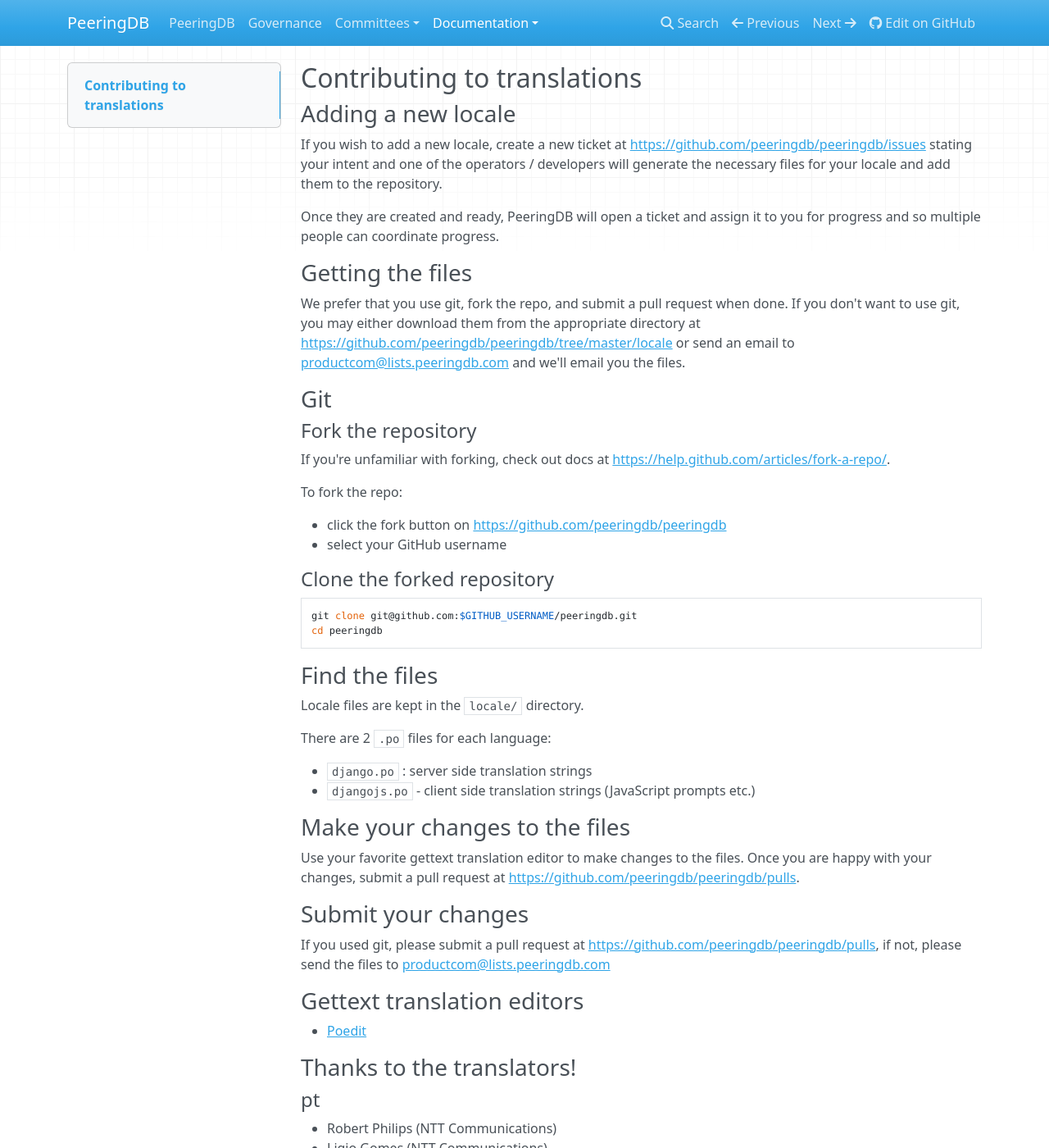
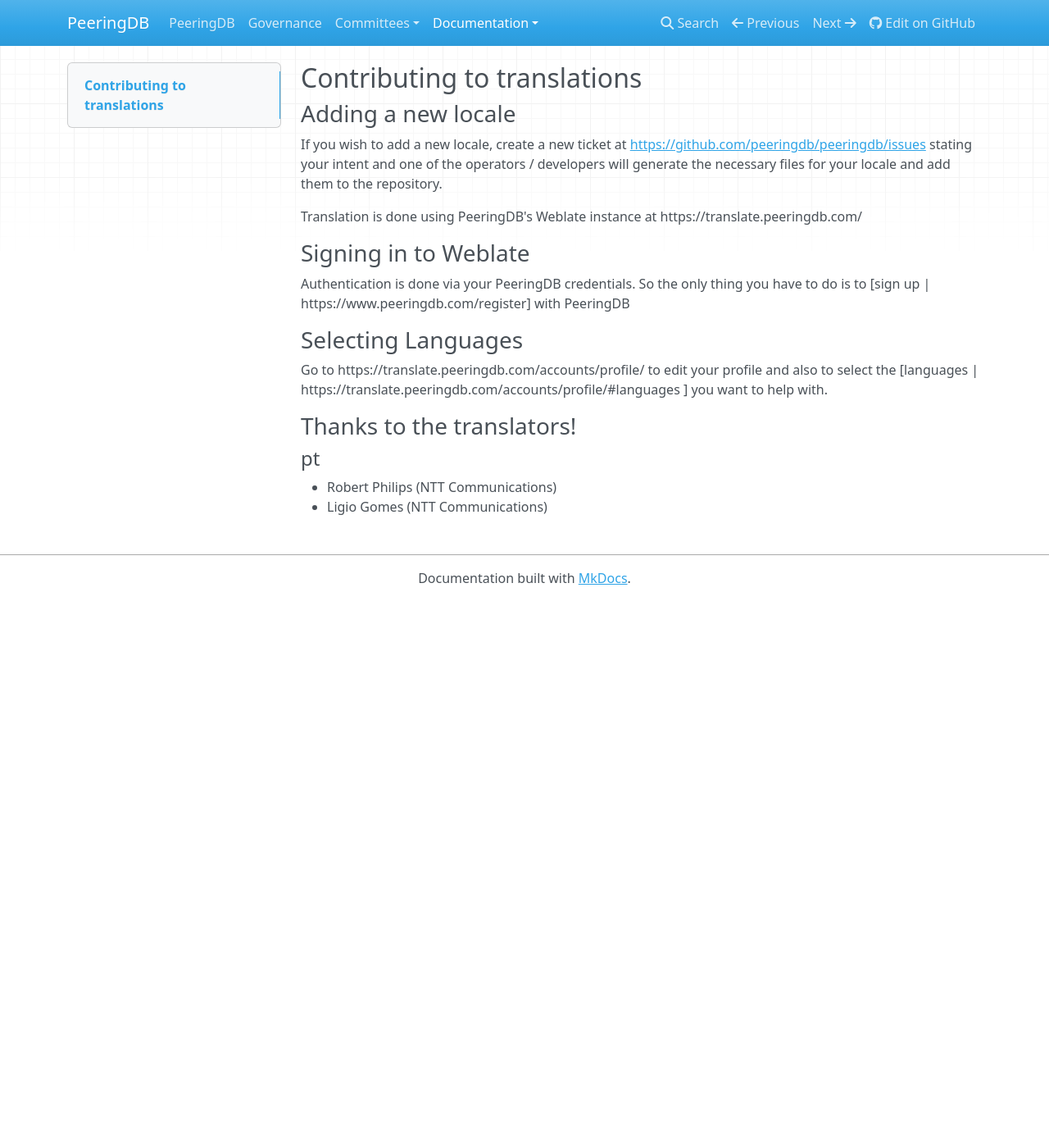
Before and after one commit to peeringdb/docs, an MkDocs documentation site: the page built from docs/translation.md, in a window 1280 px wide and 1400 px high. Shown: the whole window at 82% size. Built offline with MkDocs 1.6.1, drawn with Linux system fonts in a browser that asks for light colours; nearby versions of some CDN libraries; old or Windows-style settings are respelled for this version of MkDocs.

Commit message:
Update translation.md

````diff
--- a/docs/translation.md
+++ b/docs/translation.md
@@ -4,57 +4,18 @@
 
 If you wish to add a new locale, create a new ticket at <https://github.com/peeringdb/peeringdb/issues> stating your intent and one of the operators / developers will generate the necessary files for your locale and add them to the repository.
 
-Once they are created and ready, PeeringDB will open a ticket and assign it to you for progress and so multiple people can coordinate progress.
+Translation is done using PeeringDB's Weblate instance at https://translate.peeringdb.com/
 
 
-### Getting the files
+### Signing in to Weblate
 
-We prefer that you use git, fork the repo, and submit a pull request when done. If you don't want to use git, you may either download them from the appropriate directory at <https://github.com/peeringdb/peeringdb/tree/master/locale> or send an email to <productcom@lists.peeringdb.com> and we'll email you the files.
+Authentication is done via your PeeringDB credentials. So the only thing you have to do is to [sign up | https://www.peeringdb.com/register] with PeeringDB
 
 
-### Git
+### Selecting Languages
 
-#### Fork the repository
+Go to https://translate.peeringdb.com/accounts/profile/ to edit your profile and also to select the [languages | https://translate.peeringdb.com/accounts/profile/#languages ] you want to help with.
 
-If you're unfamiliar with forking, check out docs at <https://help.github.com/articles/fork-a-repo/>.
-
-To fork the repo:
-
-- click the fork button on <https://github.com/peeringdb/peeringdb>
-- select your GitHub username
-
-
-#### Clone the forked repository
-
-```sh
-git clone git@github.com:$GITHUB_USERNAME/peeringdb.git
-cd peeringdb
-```
-
-
-### Find the files
-
-Locale files are kept in the `locale/` directory.
-
-There are 2 `.po` files for each language:
-
-- `django.po` : server side translation strings
-- `djangojs.po` - client side translation strings (JavaScript prompts etc.)
-
-
-### Make your changes to the files
-
-Use your favorite gettext translation editor to make changes to the files. Once you are happy with your changes, submit a pull request at <https://github.com/peeringdb/peeringdb/pulls>.
-
-
-### Submit your changes
-
-If you used git, please submit a pull request at <https://github.com/peeringdb/peeringdb/pulls>, if not, please send the files to <productcom@lists.peeringdb.com>
-
-
-### Gettext translation editors
-
-- [Poedit](https://poedit.net/)
 
 
 ### Thanks to the translators!
````
